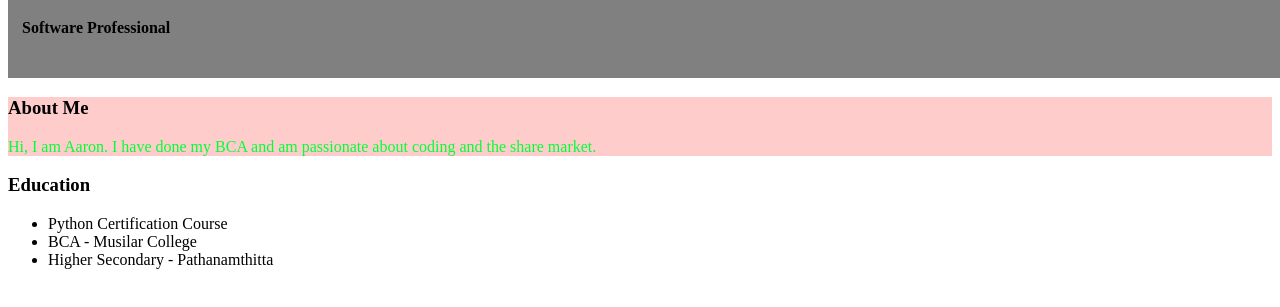
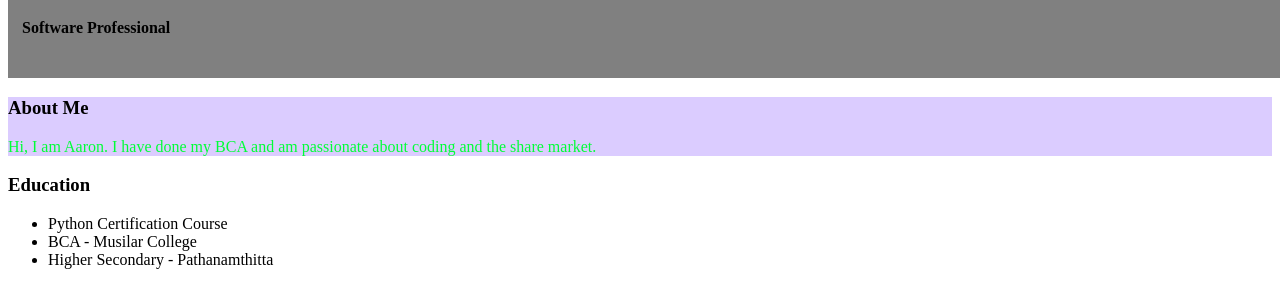
Before and after one commit to ajujayapal/aaron-shibu-website, a plain HTML site: page index.html in a window 1280 px wide. Shown: the part 79-386 px from the top of the page. Drawn offline with Linux system fonts and the light colour scheme.

Commit message:
Changed color for About Me section

```diff
--- a/styles.css
+++ b/styles.css
@@ -9,7 +9,7 @@ div.heading {
 }
 
 .about {
-  background-color: rgba(255, 0, 0, 0.2);
+  background-color: rgba(76, 0, 255, 0.2);
 }
 p {
   color: rgb(0, 255, 55);
```
